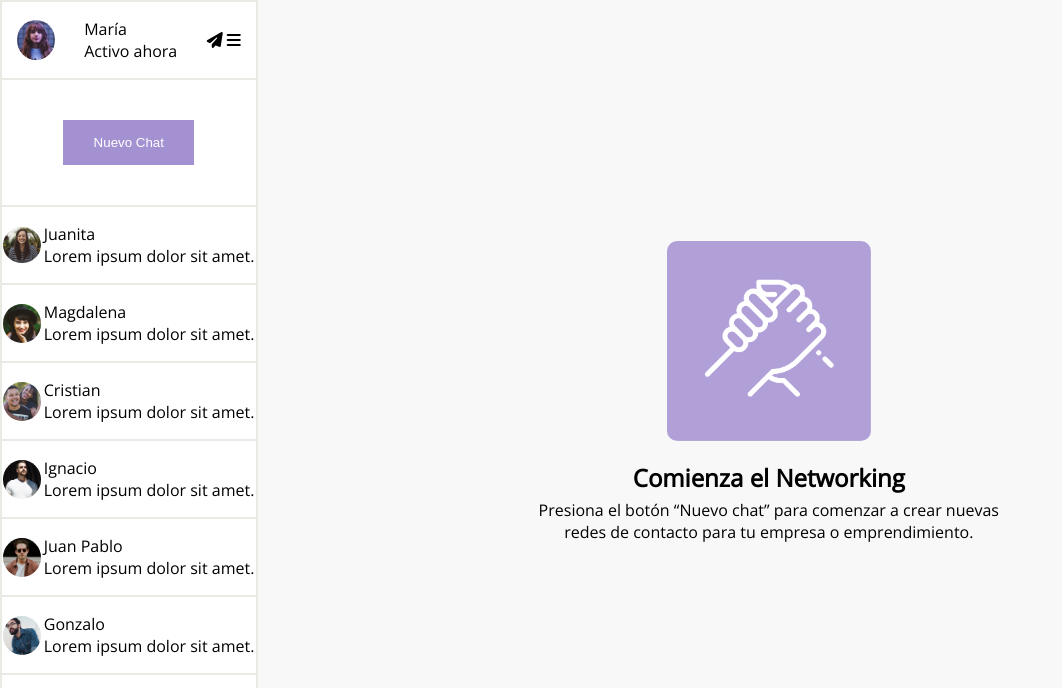
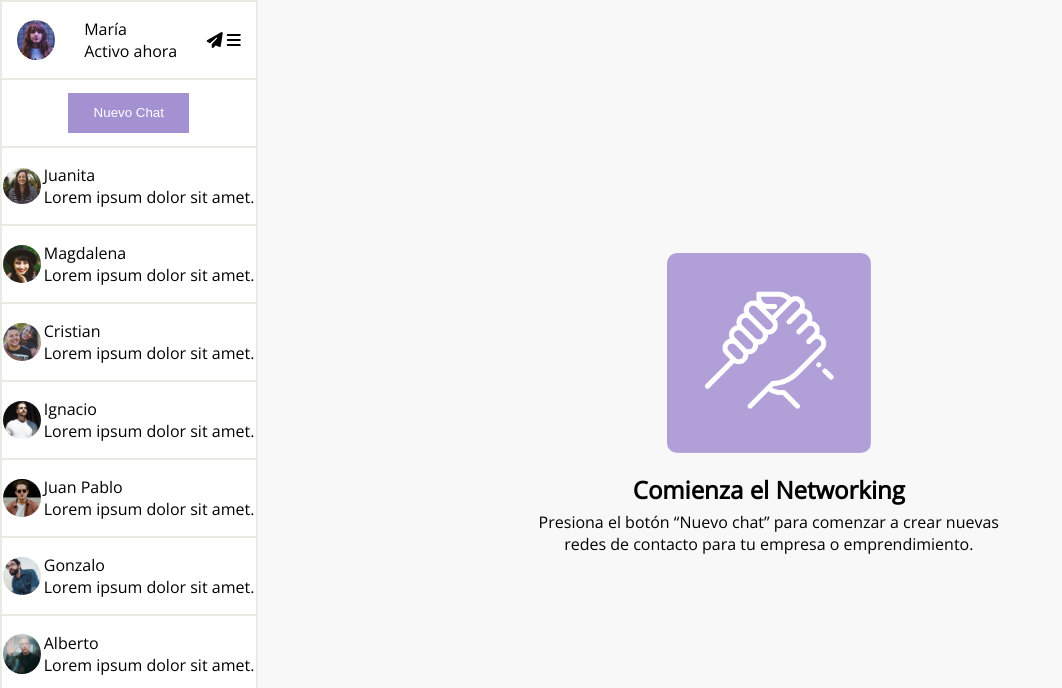
Before and after one commit to Lup018/sist-mensajer-a, a plain HTML site: page index.html in a window 1280 px wide. Shown: the top 688 px of the page, without its empty margins (0-1062 px from the left). Drawn offline with nearby package versions, Linux system fonts and the light colour scheme.

Commit message:
measure fixed

```diff
--- a/assets/css/style.css
+++ b/assets/css/style.css
@@ -13,7 +13,7 @@ body {
 
 .chat-section {
     background-color: white;
-    height: 100vh;
+    height: 103%;
     width: 20vw;
     border: 0.5px solid #e8ebe4;
 }
@@ -27,8 +27,8 @@ body {
     display: flex;
     justify-content: center;
     align-items: center;
-    padding-top: 2.5rem;
-    padding-bottom: 2.5rem;
+    padding-top: 5%;
+    padding-bottom: 5%;
 
 }
 
@@ -36,10 +36,10 @@ button {
     background-color: #A491D2;
     border: none;
     color: white;
-    padding-top: 6%;
-    padding-bottom: 6%;
-    padding-left: 12%;
-    padding-right: 12%;
+    padding-top: 5%;
+    padding-bottom: 5%;
+    padding-left: 10%;
+    padding-right: 10%;
 }
 
 .principal-section {
@@ -48,7 +48,7 @@ button {
     justify-content: center;
     align-items: center;
     background-color: #f8f8f8;
-    height: 100vh;
+    height: 103%;
     width: 80vw;
 }
 
--- a/index.html
+++ b/index.html
@@ -53,7 +53,7 @@
             </div>
             <!--Chat Gonzalo-->
             <div class="chat-message">
-                <img class="chat-image" src="./assets/imgs/Screen Shot 2018-11-28 at 15.31.09.jpg" alt="Hombre joven con barba. Usa lentes y lleva puesta una camisa azul ">
+                <img class="chat-image" src="./assets/imgs/Screen Shot 2018-11-28 at 15.31.09.jpg" alt="Hombre joven con barba. Usa lentes y lleva puesta una camisa azul">
                 <p>Gonzalo<br>Lorem ipsum dolor sit amet.</p>
             </div>
             <!--Chat Alberto-->
@@ -63,7 +63,7 @@
             </div>
             <!--Chat-María Jose-->
             <div class="chat-message">
-                <img class="chat-image" src="./assets/imgs/Screen Shot 2018-11-28 at 15.32.44.jpg" alt="">
+                <img class="chat-image" src="./assets/imgs/Screen Shot 2018-11-28 at 15.32.44.jpg" alt="Logo de app. Dos manos estrachándose">
                 <p>María José<br>Lorem ipsum dolor sit amet.</p>
             </div>
         </main>
```
